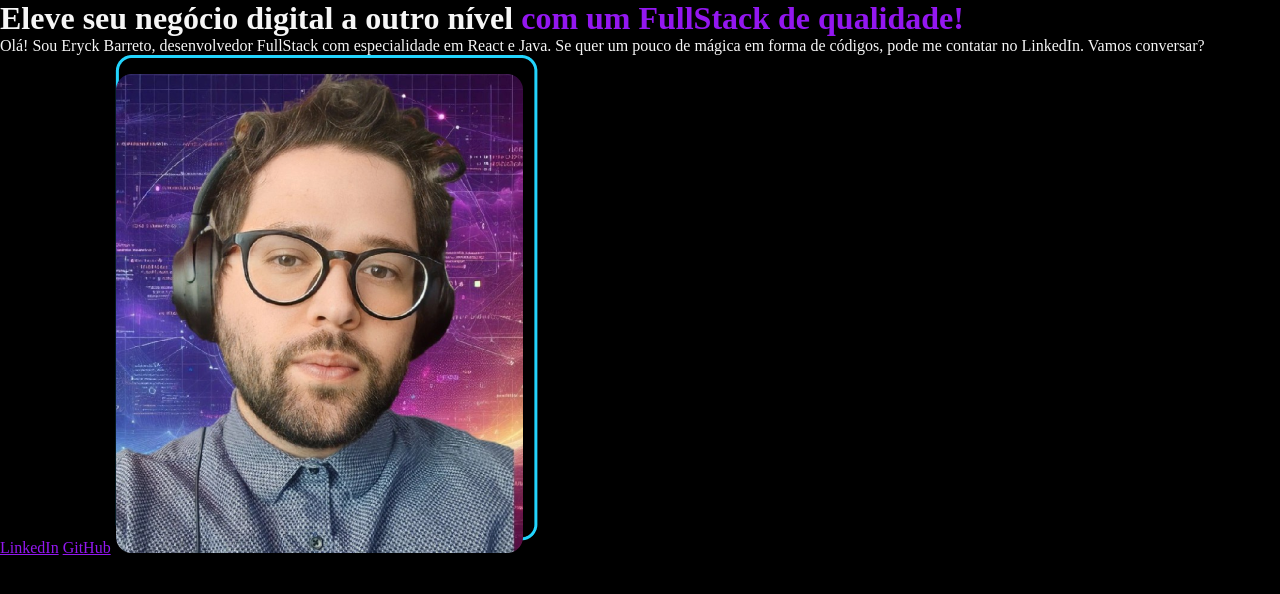
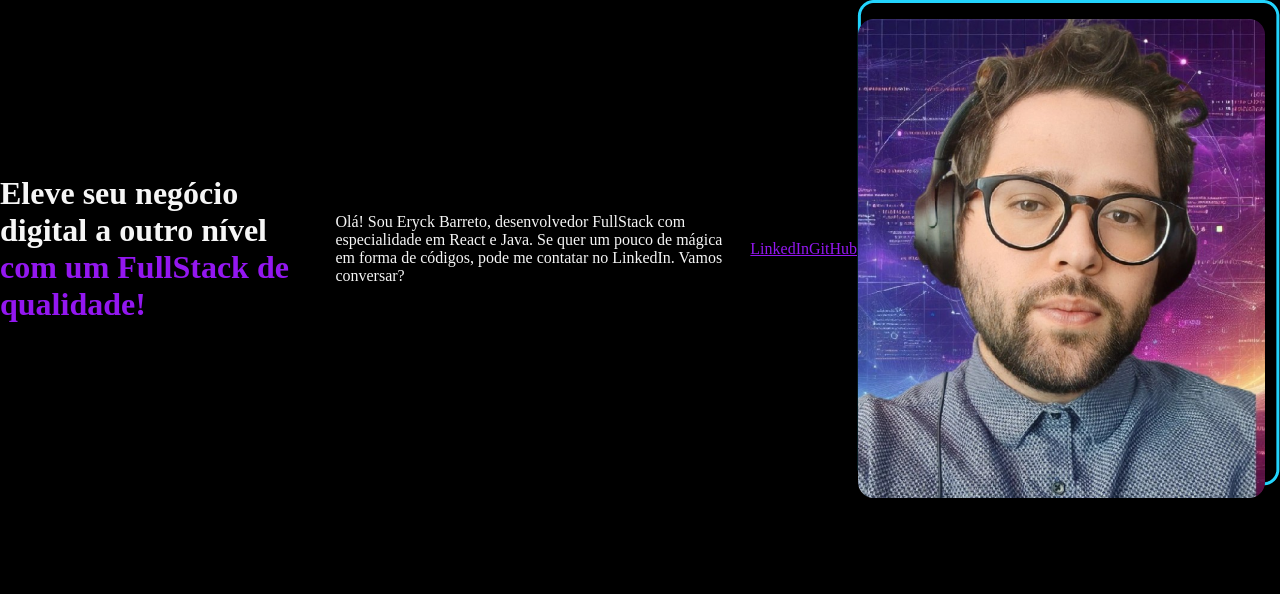
Before and after one commit to EryckBarreto/desenvolve, a plain HTML site: page Semana 1/HTML e CSS ambientes de desenvolvimento, estrutura de arquivos e tags/Layout e tags semânticas/index.html in a window 1280 px wide. Drawn offline with Linux system fonts and the light colour scheme.

Commit message:
implementação do flexbox

```diff
--- a/Semana 1/HTML e CSS ambientes de desenvolvimento, estrutura de arquivos e tags/Layout e tags semânticas/index.html
+++ b/Semana 1/HTML e CSS ambientes de desenvolvimento, estrutura de arquivos e tags/Layout e tags semânticas/index.html
@@ -8,7 +8,7 @@
 </head>
 <body>
     <header></header>
-    <main>
+    <main class="apresentacao">
         <h1>Eleve seu negócio digital a outro nível <strong class="titulo-destaque">com um FullStack de qualidade!</strong></h1>
         <p>Olá! Sou Eryck Barreto, desenvolvedor FullStack com especialidade em React e Java. Se quer um pouco de mágica em forma de códigos, pode me contatar no LinkedIn. Vamos conversar?</p>
         <a href="https://www.linkedin.com/in/eryckbarreto/">LinkedIn</a>
--- a/Semana 1/HTML e CSS ambientes de desenvolvimento, estrutura de arquivos e tags/Layout e tags semânticas/style.css
+++ b/Semana 1/HTML e CSS ambientes de desenvolvimento, estrutura de arquivos e tags/Layout e tags semânticas/style.css
@@ -4,6 +4,8 @@
 }
 
 body {
+    height: 100vh;
+    box-sizing: border-box;
     background-color: black;
     color: #F6F6F6;
 }
@@ -12,6 +14,18 @@ body {
     color: #9317F0;
 }
 
+p {
+    margin: 10px;
+    border: 2px solid black;
+    padding: 5px;
+}
+
+
 a {
     color: #9317F0;
 }
+
+.apresentacao {
+    display: flex;
+    align-items: center;
+}
```
